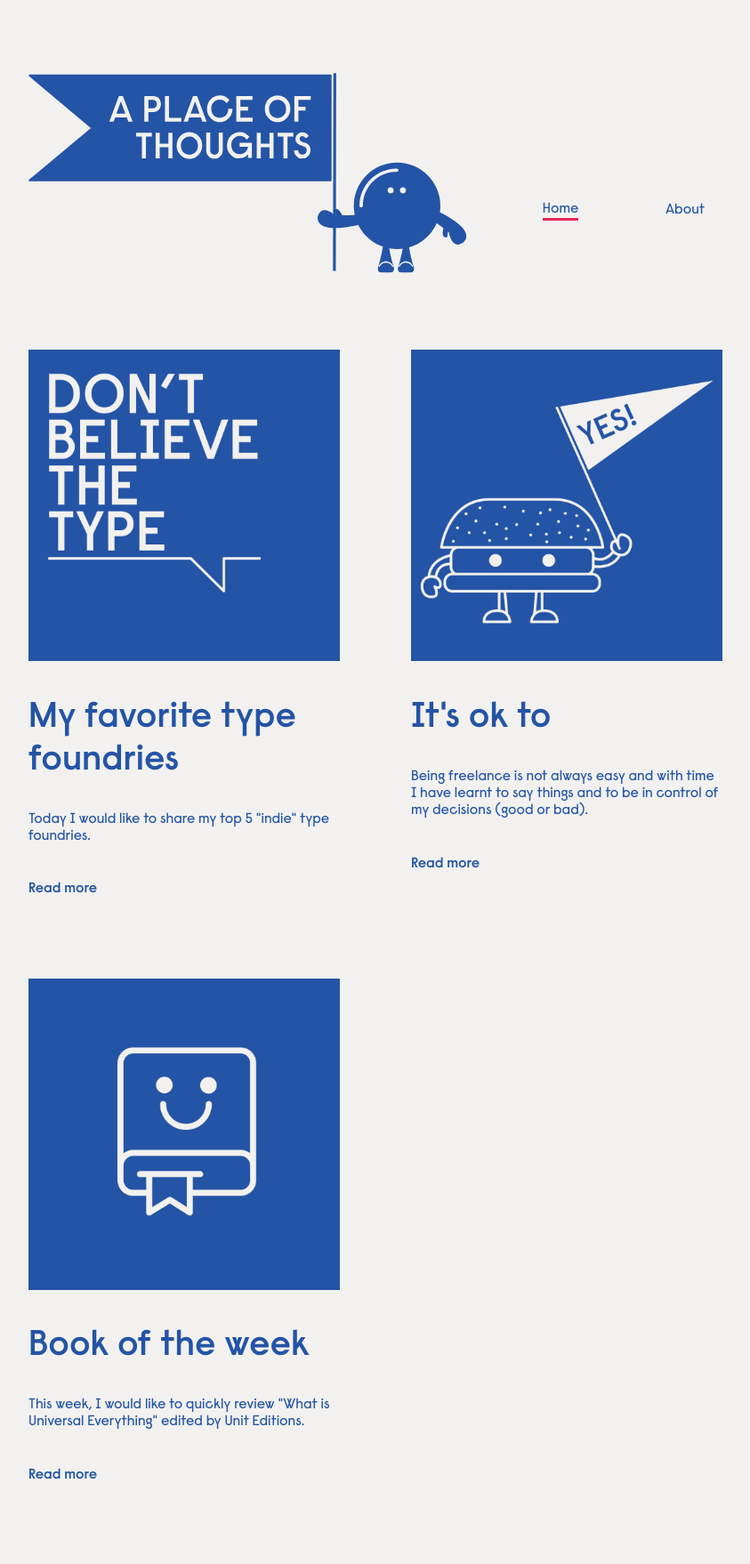
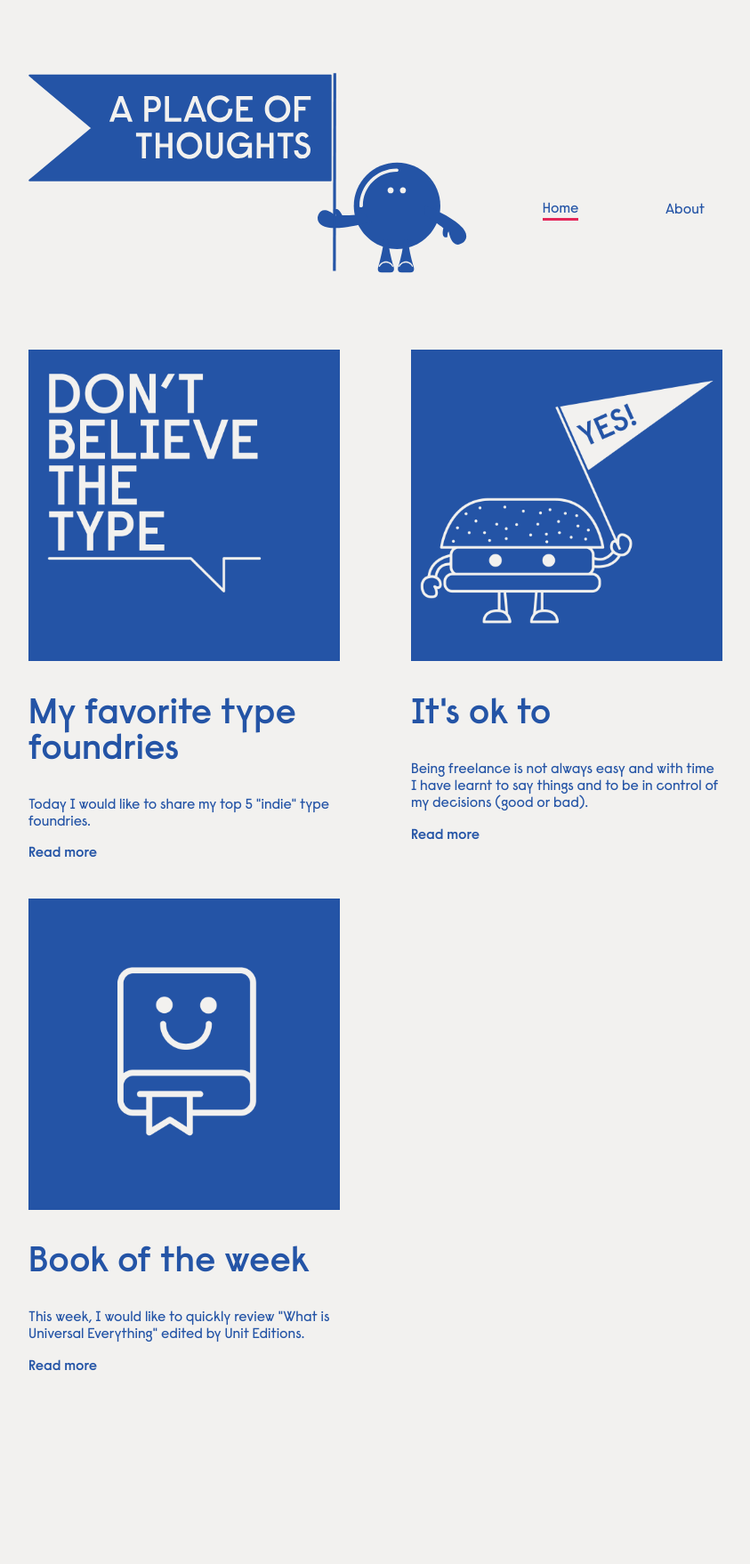
Before and after one commit to emho-lab/journal, a Jekyll site: the page built from index.html, in a window 1280 px wide. Shown: the whole page at 89% size, without its empty margins (218-1061 px from the left). Built offline with Jekyll 4.4.1, drawn with Linux system fonts in a browser that asks for light colours; after the commit the page ends 1586 px from its top, so only the background shows below that.

Commit message:
typo updates

```diff
--- a/assets/css/app.scss
+++ b/assets/css/app.scss
@@ -55,6 +55,7 @@ h2 {
     font-family: $typography1;
     font-size: 40px;
     font-weight:700;
+    line-height: 1;
   }
 }
 
@@ -63,8 +64,9 @@ h2 {
 h2 {
   @media screen and (max-width: $break-small) {
     font-family: $typography1;
-    font-size: 24px;
+    font-size: 26px;
     font-weight:700;
+    line-height: 1.1;
   }
 
 }
@@ -80,7 +82,7 @@ h3 {
 
 
   @media screen and (max-width: $break-small) {
-    font-size: 16px;
+    font-size: 20px;
     font-weight:400;
   }
 
@@ -144,7 +146,7 @@ border-bottom: 3px solid $red;
 
 p.read-more {
   font-family: $typography1;
-  padding-bottom: 50px;
+  padding-bottom: 40px;
 }
 
 
@@ -241,13 +243,13 @@ img.logo {
 
     @media screen and (max-width: $break-small) {
       max-width: 400px;
-      margin-bottom: 20px;
+      margin-bottom: 10px;
     }
 
 
     @media screen and (min-width: $break-large) {
       max-width: 650px;
-      margin-bottom: 40px;
+      margin-bottom: 0px;
     }
 
   }
```
